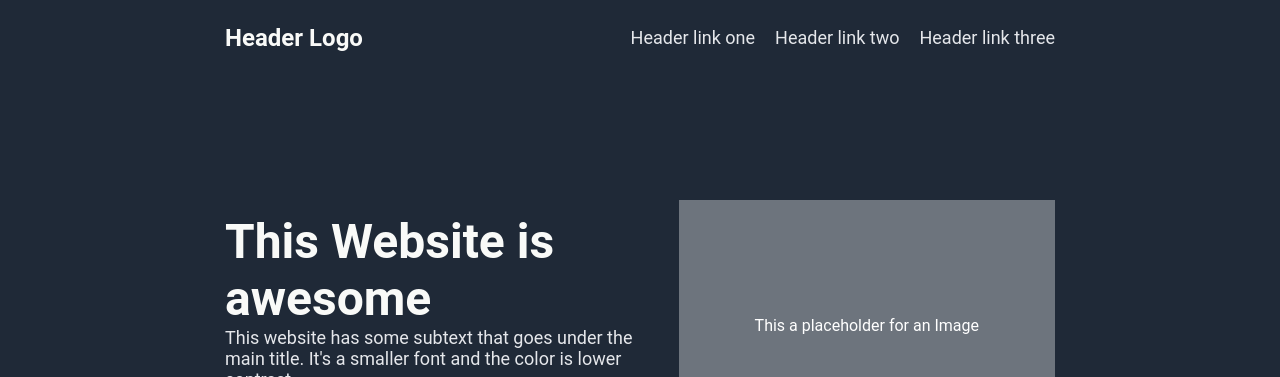
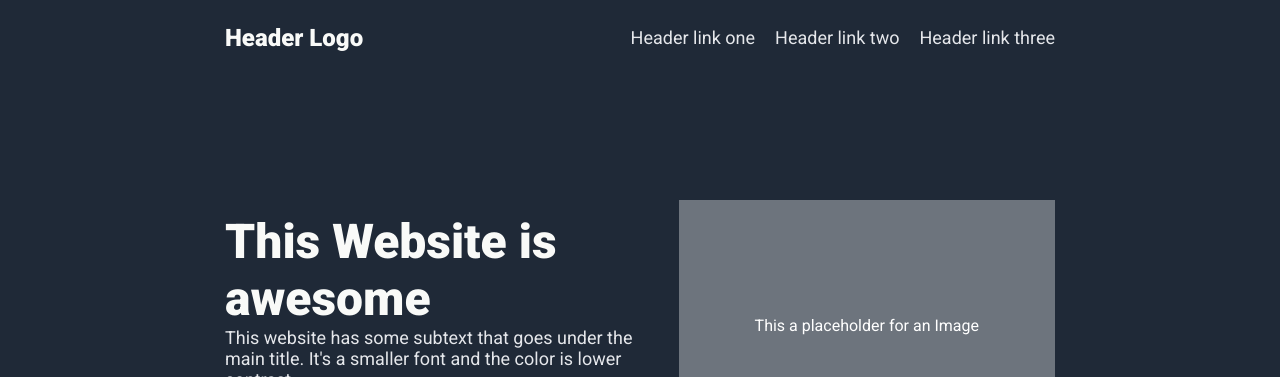
Before and after one commit to algodoncin/odin-landing-page, a plain HTML site: page index.html in a window 1280 px wide. Shown: the top 377 px of the page. Drawn offline with Linux system fonts and the light colour scheme.

Commit message:
Font weight issue solved

```diff
--- a/style.css
+++ b/style.css
@@ -1,3 +1,5 @@
+@import url('https://fonts.googleapis.com/css2?family=Roboto:wght@300;400;500;700;900&display=swap');
+
 * {
     box-sizing: border-box;
     margin: 0px;
@@ -33,7 +35,7 @@ ul, li{
 .container .header .logo{
     font-size: 24px;
     color: #F9FAF8;
-    font-weight: bold;
+    font-weight: 900;
     margin-left: 225px;
 }
 
@@ -68,7 +70,7 @@ ul, li{
 
 .container .content .hero .hero-content .hero-title{
     font-size: 48px;
-    font-weight: bolder;
+    font-weight: 900;
     color: #F9FAF8;
 }
 
```
